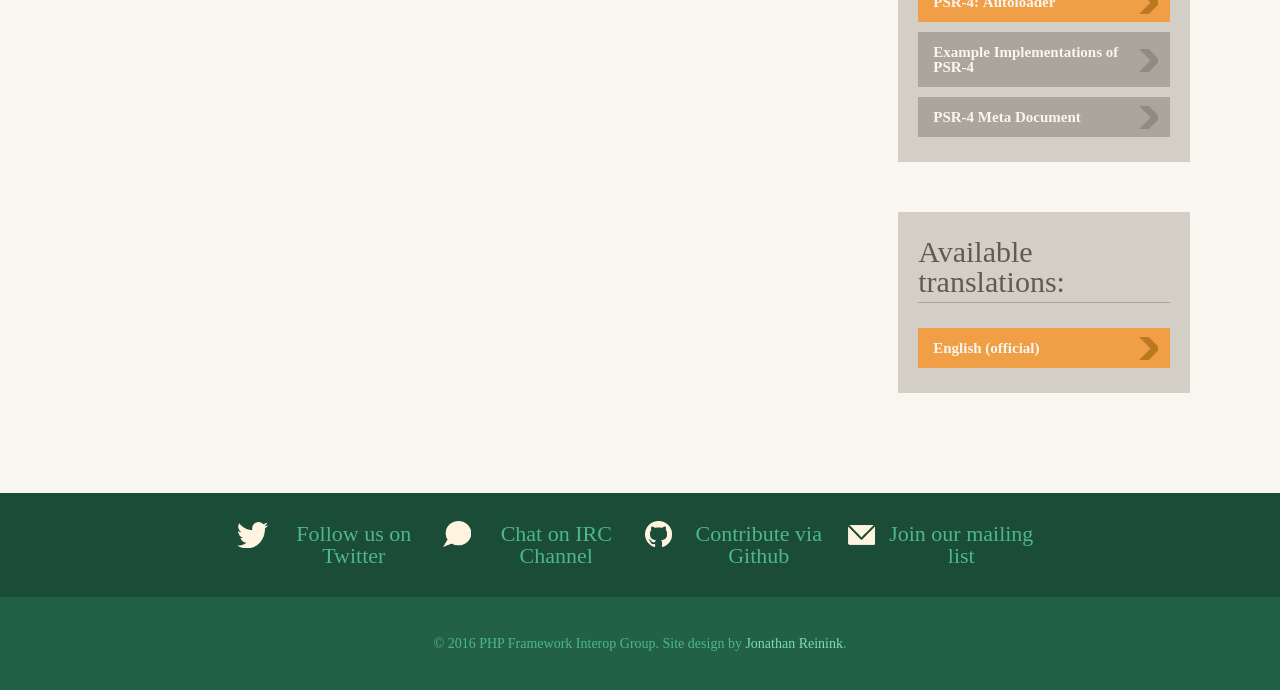
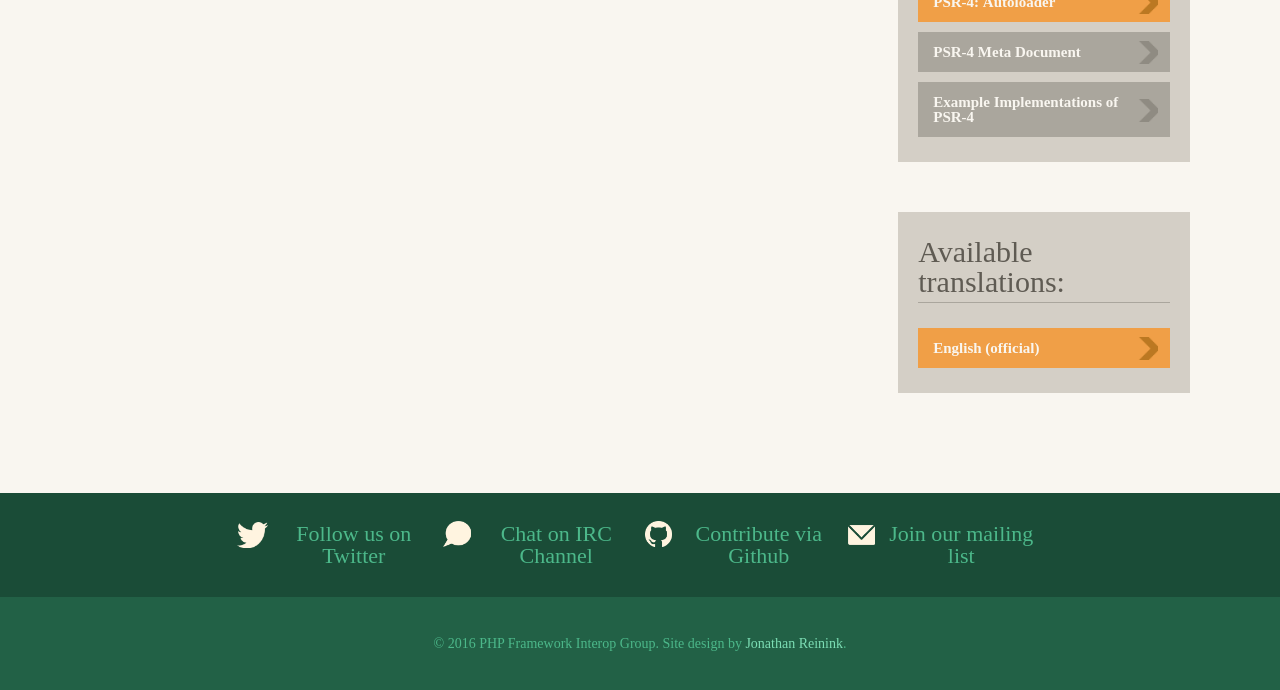
Before and after one commit to php-fig/www.php-fig.org, a Jekyll site: the page built from pages/psr/psr-4/index.md, in a window 1280 px wide, cut to the strip 434-1125 px from the top of the page. Built offline with Jekyll 4.4.1, drawn with Linux system fonts in a browser that asks for light colours; nearby versions of some CDN libraries; some web fonts are replaced; Markdown is read by kramdown in place of the engine named in the settings.

```diff
--- a/pages/psr/psr-4/index.md
+++ b/pages/psr/psr-4/index.md
@@ -7,10 +7,10 @@ translations:
  - name: English (official)
 additional:
  - name: PSR-4: Autoloader
+ - name: PSR-4 Meta Document
+   path: /pages/psr/psr-4/meta
  - name: Example Implementations of PSR-4
    path: /pages/psr/psr-4/examples
- - name: PSR-4 Meta Document
-   path: /pages/psr/psr-4/meta
 redirect_from: /psr/4/
 ---
 
```
Also changed, not shown: pages/psr/psr-4/examples/index.md (+1 -1 lines), pages/psr/psr-4/meta/index.md (+1 -1 lines).
